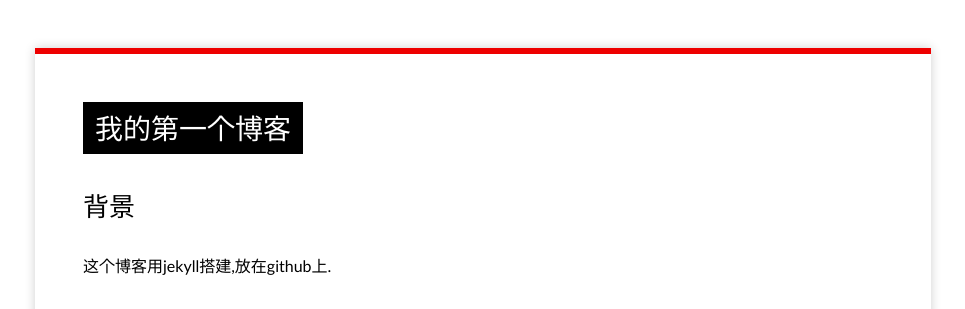
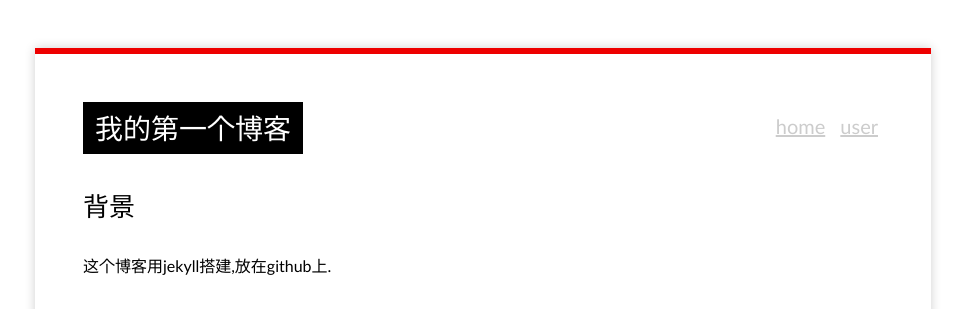
Before and after one commit to Xuezhiyuanlin/herechen.github.io, a Jekyll site: the page built from _posts/2014-04-04-first-blog.md, in a window 1280 px wide. Shown: the top 309 px of the page, without its empty margins (157-1122 px from the left). Built offline with Jekyll 4.4.1, drawn with Linux system fonts in a browser that asks for light colours; some web fonts are replaced.

Commit message:
herechen

```diff
--- a/_layouts/default.html
+++ b/_layouts/default.html
@@ -11,16 +11,28 @@
 
 	</head>
 
+
+
 	<body>
 		<div id="container">
-			<h1>{{ page.title }}</h1>
-	        <article class="content">
-		        {{ content }}
-	        </article>
+			<div id="main" role="main">
+		        <header>
+			        <div class="buttons">
+			          <a href="/" class="ss-icon" title="Go to homepage">home</a>
+			          <a href="/about" class="ss-icon" title="About" >user</a>
+			        </div>
+					<h1>{{ page.title }}</h1>
+				</header>
+
+		        <article class="content">
+			        {{ content }}
+		        </article>
+			</div>
 
 	        <footer>
 		        <p><small>Powered by <a href="https://github.com/mojombo/jekyll">Jekyll</a> | Copyright 2014 - {{site.time | date:"%Y"}} by <a href="http://herechen.github.io">HereChen</a> | <span class="label label-info">{{site.time | date:"%Y-%m-%d %H:%M:%S %Z"}}</span></small></p>
 		    </footer>
+
         </div>
 	</body>
 
```
Also changed, not shown: about/index.md (added, +10 -0 lines).
